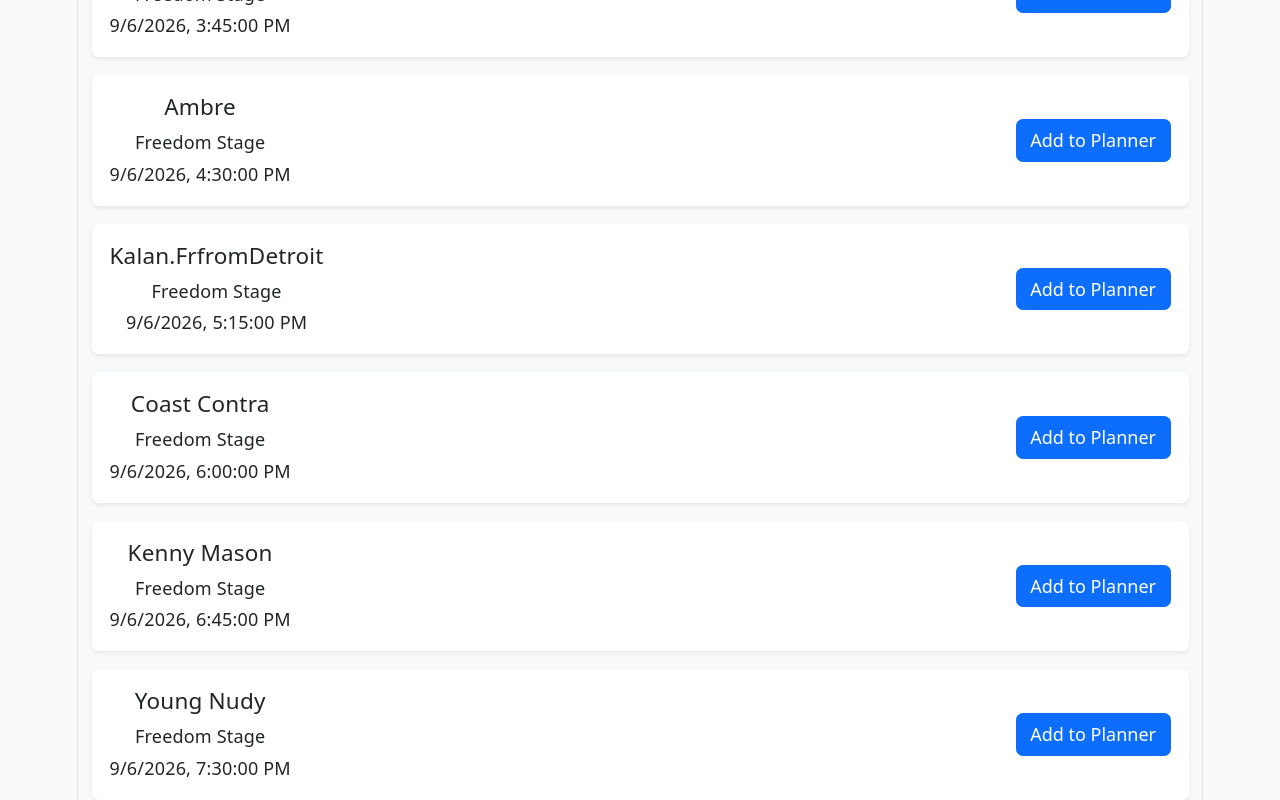
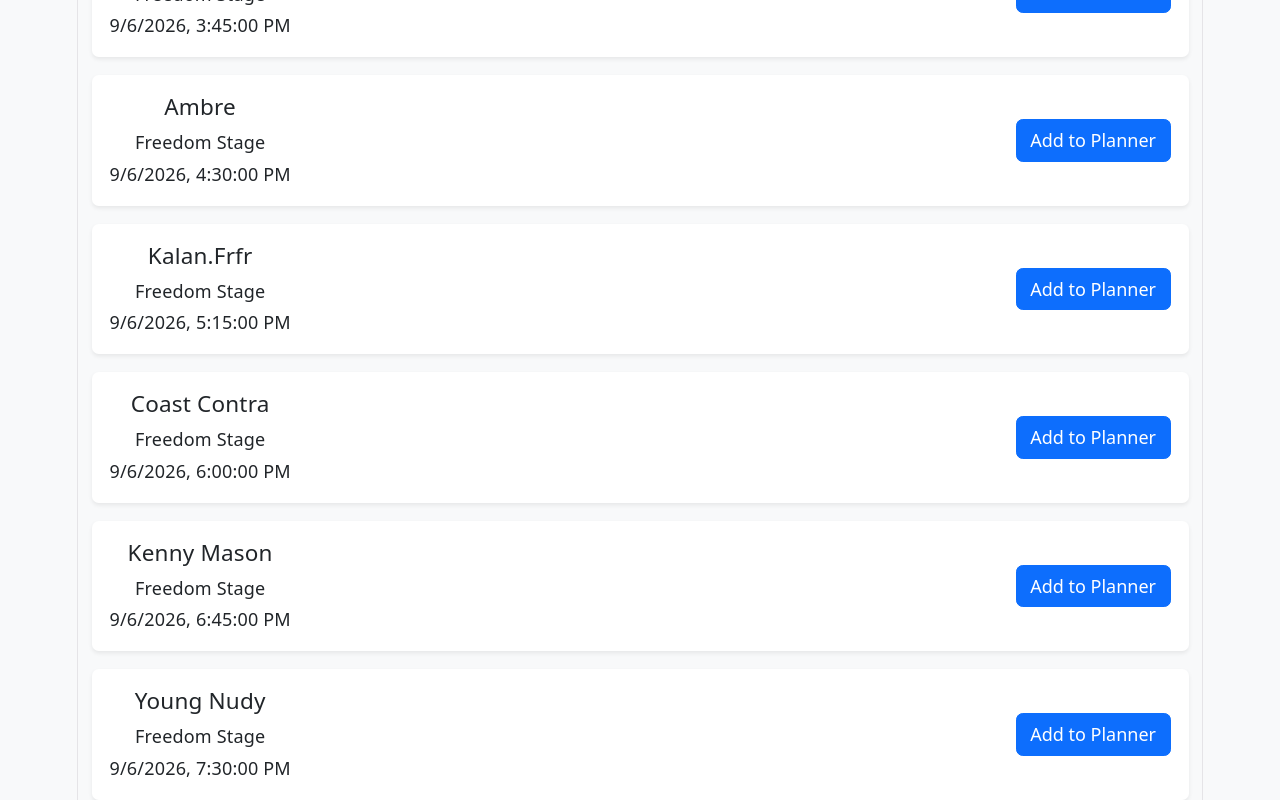
Before and after one commit to CS571-S26/p62, a React (Vite) app in the folder MadeInAmerica/: page /#/schedule in a window 1280 px wide. Shown: the part 4822-5622 px from the top of the page. Built offline with nearby package versions, Linux system fonts and the light colour scheme.

Commit message:
fixed artist name

```diff
--- a/MadeInAmerica/src/App.jsx
+++ b/MadeInAmerica/src/App.jsx
@@ -246,7 +246,7 @@
   },
   {
     id: 34,
-    artist: "Kalan.FrfromDetroit  ",
+    artist: "Kalan.Frfr",
     stage: "Freedom Stage",
     start: "2026-09-06T17:15",
     end: "2026-09-06T17:45",
```
